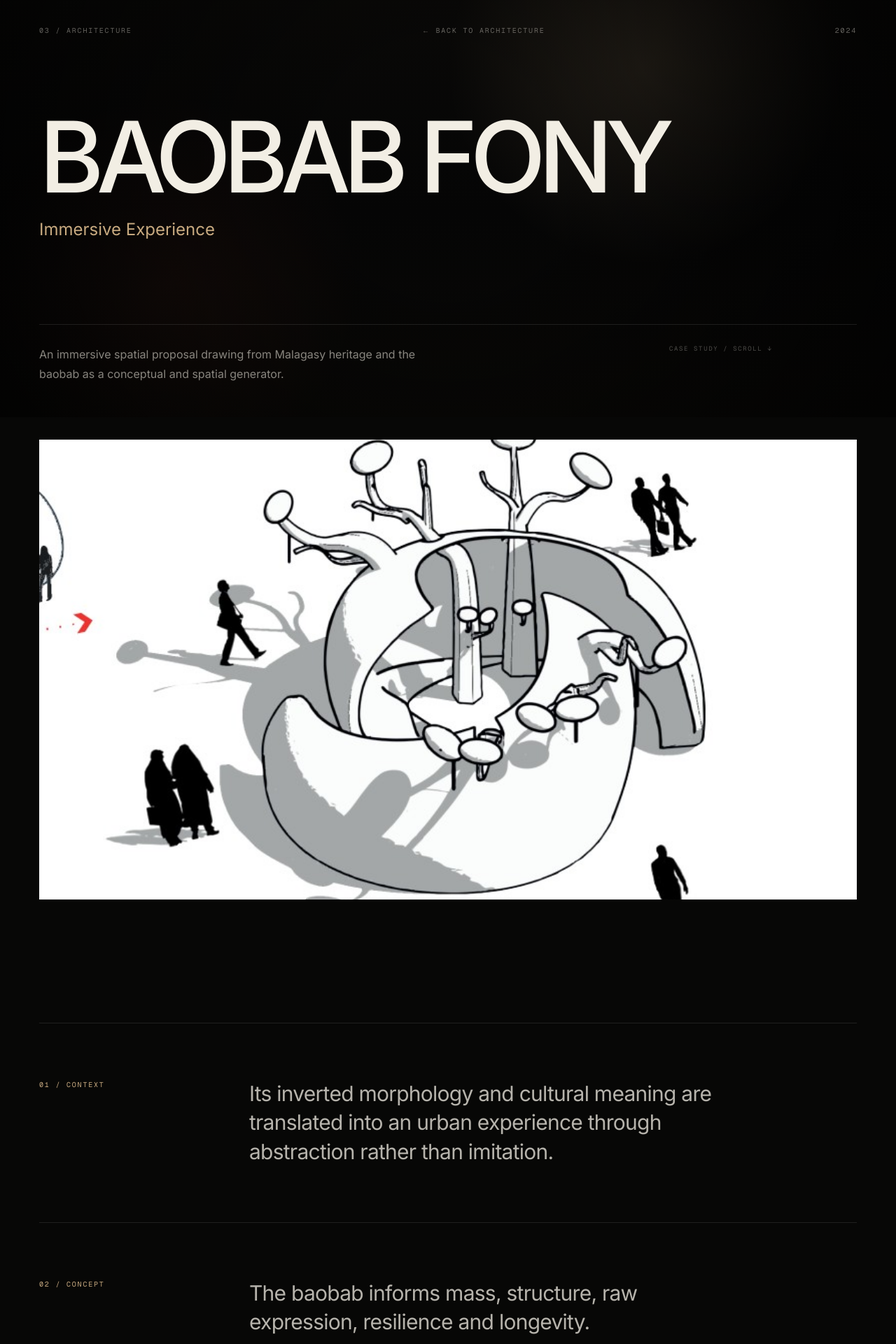
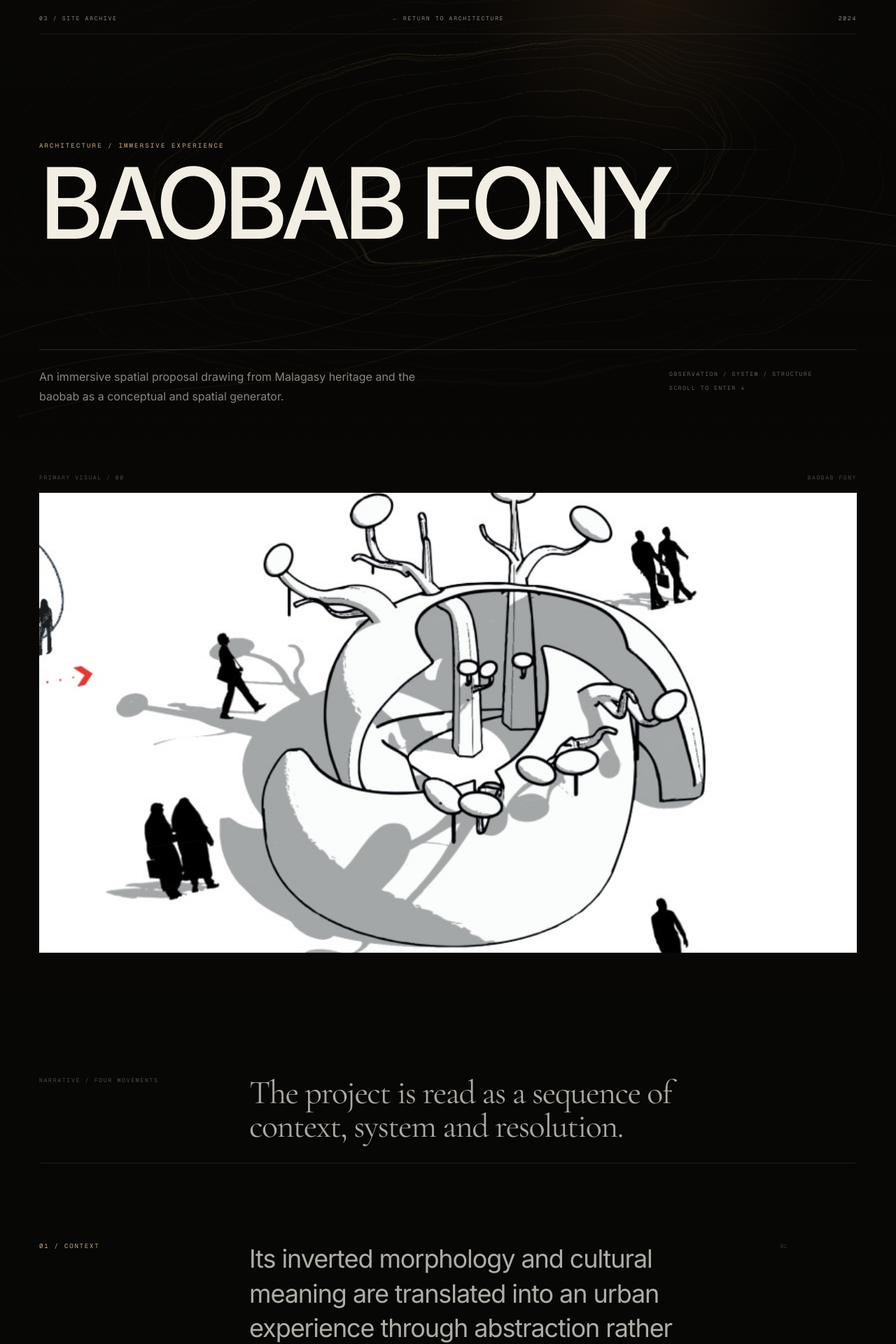
Before and after one commit to Mercy1o/tsiaro-portfolio, a Next.js app: page /work/baobab-fony in a window 1280 px wide. Shown: the part 140-2060 px from the top of the page at 70% size. Built offline with nearby package versions, Linux system fonts and the light colour scheme.

Commit message:
style: give architecture and creative case studies distinct cinematic layouts

```diff
--- a/app/work/[slug]/page.tsx
+++ b/app/work/[slug]/page.tsx
@@ -4,6 +4,8 @@ import Link from "next/link";
 import { notFound } from "next/navigation";
 import { getProjectBySlug, projects } from "@/data/projects";
 import { getProjectMedia } from "@/data/projectMedia";
+import TopographicField from "@/components/TopographicField";
+import BrushField from "@/components/BrushField";
 
 export function generateStaticParams() {
   return projects.map((project) => ({ slug: project.slug }));
@@ -26,97 +28,147 @@ export default async function ProjectPage({ params }: { params: Promise<{ slug:
   const currentIndex = portfolioProjects.findIndex((item) => item.slug === project.slug);
   const nextProject = portfolioProjects[(currentIndex + 1) % portfolioProjects.length];
   const portfolioQuery = project.portfolio === "Architectural Portfolio" ? "architecture" : "creative";
+  const creative = portfolioQuery === "creative";
+
+  const chapters = [
+    ["01 / Context", project.context],
+    ["02 / Concept", project.concept],
+    ["03 / Process", project.process],
+    ["04 / Result", project.result],
+  ] as const;
 
   return (
-    <main className="bg-space text-bone">
-      <section className="space-field cinematic-grid min-h-[82svh] px-5 pb-12 pt-36 md:px-10 md:pt-44 lg:px-14">
-        <div className="mx-auto flex min-h-[64svh] max-w-[1600px] flex-col justify-between">
-          <div className="flex flex-wrap items-center justify-between gap-6 font-mono text-[10px] uppercase tracking-[.18em] text-bone/40">
-            <span>{project.number} / {project.category}</span>
-            <Link href={`/work?portfolio=${portfolioQuery}`} className="transition-colors hover:text-bone">
-              ← Back to {portfolioQuery}
+    <main className={creative ? "bg-[#151a16] text-cream" : "bg-space text-bone"}>
+      <section className={`relative min-h-[88svh] overflow-hidden px-5 pb-12 pt-32 md:px-10 md:pt-40 lg:px-14 ${creative ? "creative-atmosphere" : "architecture-atmosphere cinematic-grid"}`}>
+        {creative ? <BrushField className="opacity-70" dense={false} /> : <TopographicField className="opacity-90" />}
+        <div className="absolute inset-0 bg-[linear-gradient(180deg,transparent_15%,rgba(4,4,4,.62)_100%)]" />
+
+        <div className="relative z-10 mx-auto flex min-h-[70svh] max-w-[1600px] flex-col justify-between">
+          <div className="grid gap-4 border-b border-current/15 pb-4 font-mono text-[8px] uppercase tracking-[.22em] text-current opacity-55 sm:grid-cols-3">
+            <span>{project.number} / {creative ? "CREATIVE ARCHIVE" : "SITE ARCHIVE"}</span>
+            <Link href={`/work?portfolio=${portfolioQuery}`} className="transition-opacity hover:opacity-100 sm:text-center">
+              ← Return to {portfolioQuery}
             </Link>
-            <span>{project.year}</span>
+            <span className="sm:text-right">{project.year}</span>
           </div>
 
-          <div className="py-14">
-            <h1 className="display-title font-medium">{project.title}</h1>
-            <p className="mt-8 text-xl text-sand md:text-2xl">{project.subtitle}</p>
+          <div className={`py-16 md:py-20 ${creative ? "mx-auto max-w-6xl text-center" : "max-w-[1450px]"}`}>
+            <p className={`mb-5 font-mono text-[9px] uppercase tracking-[.24em] ${creative ? "text-rust" : "text-sand"}`}>
+              {project.category} / {project.subtitle}
+            </p>
+            <h1 className={creative ? "editorial-title text-cream" : "display-title text-bone"}>
+              {project.title}
+            </h1>
           </div>
 
-          <div className="grid gap-8 border-t border-white/10 pt-7 md:grid-cols-12">
-            <p className="max-w-2xl text-base leading-7 text-bone/55 md:col-span-6">{project.description}</p>
+          <div className="grid gap-8 border-t border-current/15 pt-6 md:grid-cols-12">
+            <p className={`max-w-2xl text-base leading-7 md:col-span-6 ${creative ? "text-cream/62" : "text-bone/55"}`}>
+              {project.description}
+            </p>
             <div className="md:col-span-3 md:col-start-10">
-              <p className="font-mono text-[9px] uppercase tracking-[.18em] text-bone/30">Case study / scroll ↓</p>
+              <p className="font-mono text-[8px] uppercase leading-5 tracking-[.2em] text-current opacity-38">
+                {creative ? "Object / gesture / memory" : "Observation / system / structure"}<br />Scroll to enter ↓
+              </p>
             </div>
           </div>
         </div>
       </section>
 
       {media.cover ? (
-        <section className="px-5 py-8 md:px-10 lg:px-14">
-          <div className="relative mx-auto aspect-[16/9] max-w-[1600px] overflow-hidden bg-graphite">
+        <section className={creative ? "archive-paper px-5 py-16 md:px-10 md:py-24 lg:px-14" : "bg-[#080705] px-5 py-8 md:px-10 md:py-12 lg:px-14"}>
+          <div className="mx-auto max-w-[1600px]">
+            <div className={`mb-4 flex justify-between font-mono text-[8px] uppercase tracking-[.2em] ${creative ? "text-black/38" : "text-bone/28"}`}>
+              <span>Primary visual / 00</span>
+              <span>{project.title}</span>
+            </div>
+            <div className={`image-reveal relative overflow-hidden ${creative ? "mx-auto aspect-[4/3] max-w-[1180px] bg-[#d9d2c7]" : "aspect-[16/9] bg-graphite"}`}>
               <Image
                 src={media.cover}
                 alt={`${project.title} — ${project.subtitle}`}
                 fill
                 priority
                 sizes="100vw"
-              className="object-cover"
+                className={creative ? "object-contain p-2 md:p-6" : "object-cover"}
               />
+              {!creative ? <TopographicField className="opacity-20 mix-blend-screen" /> : null}
+            </div>
           </div>
         </section>
       ) : null}
 
-      <section className="mx-auto max-w-[1600px] px-5 py-24 md:px-10 md:py-36 lg:px-14">
-        {[
-          ["01 / Context", project.context],
-          ["02 / Concept", project.concept],
-          ["03 / Process", project.process],
-          ["04 / Result", project.result],
-        ].map(([label, text]) => (
-          <div key={label} className="grid gap-8 border-t border-white/10 py-14 md:grid-cols-12 md:py-20">
-            <p className="font-mono text-[10px] uppercase tracking-[.18em] text-sand md:col-span-3">{label}</p>
-            <p className="max-w-3xl text-2xl leading-snug tracking-[-.025em] text-bone/75 md:col-span-7 md:text-3xl">{text}</p>
+      <section className={creative ? "archive-paper px-5 py-20 md:px-10 md:py-32 lg:px-14" : "bg-space px-5 py-20 md:px-10 md:py-32 lg:px-14"}>
+        <div className="mx-auto max-w-[1600px]">
+          <div className={`mb-12 grid gap-8 border-b pb-7 md:grid-cols-12 ${creative ? "border-black/15" : "border-white/10"}`}>
+            <p className={`font-mono text-[8px] uppercase tracking-[.22em] md:col-span-3 ${creative ? "text-black/38" : "text-bone/30"}`}>Narrative / four movements</p>
+            <p className={`font-editorial max-w-3xl text-3xl leading-[1] tracking-[-.03em] md:col-span-7 md:text-5xl ${creative ? "text-black/75" : "text-bone/70"}`}>
+              {creative ? "The work is read as a sequence of feeling, making and reflection." : "The project is read as a sequence of context, system and resolution."}
+            </p>
+          </div>
+
+          {chapters.map(([label, text], index) => (
+            <div key={label} className={`grid gap-8 border-b py-12 md:grid-cols-12 md:py-16 ${creative ? "border-black/12" : "border-white/10"}`}>
+              <p className={`font-mono text-[9px] uppercase tracking-[.2em] md:col-span-3 ${creative ? "text-rust" : "text-sand"}`}>{label}</p>
+              <p className={creative
+                ? "font-editorial max-w-4xl text-3xl leading-[1.05] tracking-[-.025em] text-black/76 md:col-span-8 md:text-5xl"
+                : "max-w-4xl text-2xl leading-snug tracking-[-.03em] text-bone/72 md:col-span-7 md:text-4xl"
+              }>
+                {text}
+              </p>
+              <span className={`hidden font-mono text-[8px] md:block md:text-right ${creative ? "text-black/22" : "text-bone/18"}`}>0{index + 1}</span>
             </div>
           ))}
+        </div>
       </section>
 
       {media.gallery.length > 0 ? (
-        <section className="mx-auto max-w-[1600px] px-5 pb-28 md:px-10 md:pb-36 lg:px-14">
-          <div className="mb-10 flex items-end justify-between border-b border-white/10 pb-5">
-            <p className="font-mono text-[10px] uppercase tracking-[.18em] text-bone/35">Visual archive</p>
-            <p className="font-mono text-[9px] uppercase tracking-[.18em] text-bone/25">{String(media.gallery.length).padStart(2, "0")} images</p>
+        <section className={`relative overflow-hidden px-5 py-20 md:px-10 md:py-28 lg:px-14 ${creative ? "creative-atmosphere" : "bg-[#090806]"}`}>
+          {creative ? <BrushField className="opacity-20" dense={false} /> : <TopographicField className="opacity-18" />}
+          <div className="relative z-10 mx-auto max-w-[1600px]">
+            <div className="mb-10 flex items-end justify-between border-b border-current/15 pb-5">
+              <div>
+                <p className={`font-mono text-[8px] uppercase tracking-[.22em] ${creative ? "text-cream/40" : "text-bone/32"}`}>Visual archive</p>
+                <h2 className={creative ? "font-editorial mt-3 text-5xl font-normal tracking-[-.04em] text-cream md:text-7xl" : "mt-3 text-4xl font-medium uppercase tracking-[-.055em] text-bone md:text-6xl"}>
+                  {creative ? "Fragments & process" : "Drawings & evidence"}
+                </h2>
+              </div>
+              <p className="font-mono text-[8px] uppercase tracking-[.2em] text-current opacity-30">{String(media.gallery.length).padStart(2, "0")} images</p>
             </div>
 
-          <div className="grid gap-4 md:grid-cols-2">
-            {media.gallery.map((src, index) => (
-              <figure key={src} className={index % 5 === 0 ? "md:col-span-2" : ""}>
-                <div className={`relative overflow-hidden bg-graphite ${index % 5 === 0 ? "aspect-[16/9]" : "aspect-[4/3]"}`}>
+            <div className="grid gap-5 md:grid-cols-2">
+              {media.gallery.map((src, index) => {
+                const wide = index % 5 === 0 || (!creative && index % 4 === 2);
+                return (
+                  <figure key={src} className={wide ? "md:col-span-2" : ""}>
+                    <div className={`image-reveal relative overflow-hidden ${creative ? "bg-[#11150f]" : "bg-graphite"} ${wide ? "aspect-[16/9]" : "aspect-[4/3]"}`}>
                       <Image
                         src={src}
                         alt={`${project.title} visual ${index + 1}`}
                         fill
-                    sizes={index % 5 === 0 ? "100vw" : "(max-width: 768px) 100vw, 50vw"}
+                        sizes={wide ? "100vw" : "(max-width: 768px) 100vw, 50vw"}
                         className="object-contain"
                       />
                     </div>
-                <figcaption className="mt-2 font-mono text-[9px] uppercase tracking-[.16em] text-bone/25">
-                  {String(index + 1).padStart(2, "0")} / {project.title}
+                    <figcaption className="mt-2 flex justify-between font-mono text-[8px] uppercase tracking-[.17em] text-current opacity-28">
+                      <span>{String(index + 1).padStart(2, "0")}</span>
+                      <span>{project.title}</span>
                     </figcaption>
                   </figure>
-            ))}
+                );
+              })}
+            </div>
           </div>
         </section>
       ) : null}
 
-      <section className="paper-noise px-5 py-24 text-space md:px-10 md:py-32 lg:px-14">
-        <Link href={`/work/${nextProject.slug}`} className="group mx-auto block max-w-[1600px]">
-          <p className="font-mono text-[10px] uppercase tracking-[.18em] text-black/40">
-            NEXT {project.portfolio.toUpperCase()} PROJECT / {nextProject.number}
+      <section className={creative ? "chroma-field px-5 py-24 text-white md:px-10 md:py-32 lg:px-14" : "archive-paper px-5 py-24 md:px-10 md:py-32 lg:px-14"}>
+        <Link href={`/work/${nextProject.slug}`} className="group relative z-10 mx-auto block max-w-[1600px]">
+          <p className={`font-mono text-[8px] uppercase tracking-[.22em] ${creative ? "text-white/55" : "text-black/40"}`}>
+            NEXT {creative ? "CREATIVE" : "ARCHITECTURAL"} PROJECT / {nextProject.number}
           </p>
-          <div className="mt-8 flex items-end justify-between gap-8 border-t border-black/15 pt-8">
-            <h2 className="text-5xl font-medium tracking-[-.05em] md:text-7xl lg:text-8xl">{nextProject.title}</h2>
+          <div className={`mt-8 flex items-end justify-between gap-8 border-t pt-8 ${creative ? "border-white/22" : "border-black/15"}`}>
+            <h2 className={creative ? "font-editorial text-6xl font-normal leading-[.8] tracking-[-.05em] md:text-8xl lg:text-9xl" : "text-5xl font-medium uppercase leading-[.82] tracking-[-.06em] text-black md:text-7xl lg:text-8xl"}>
+              {nextProject.title}
+            </h2>
             <span className="text-3xl transition-transform duration-300 group-hover:translate-x-2" aria-hidden="true">→</span>
           </div>
         </Link>
```
Lines whose indentation alone changed are shown as unchanged.
